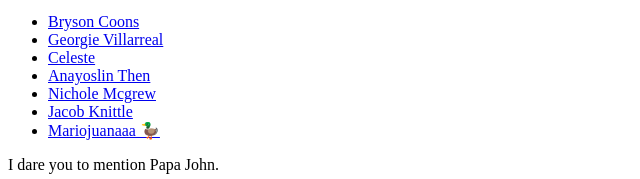
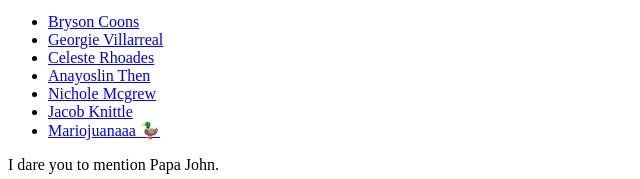
Before and after one commit to tacbodell/leon-the-genie, a website: page index.html in a window 1280 px wide. Shown: the part 866-1045 px from the top of the page, 0-640 px from the left. Drawn offline with Linux system fonts and the light colour scheme.

Commit message:
update credits list

```diff
--- a/index.html
+++ b/index.html
@@ -20,7 +20,7 @@
     <ul>
       <li><a href="https://twitter.com/brysonc00ns">Bryson Coons</a></li>
       <li><a href="https://x.com/holisticgeorge/">Georgie Villarreal</a></li>
-      <li><a href="https://twitter.com/CelesteIsBest88">Celeste</a></li>
+      <li><a href="https://twitter.com/CelesteIsBest88">Celeste Rhoades</a></li>
       <li><a href="https://twitter.com/AThen">Anayoslin Then</a></li>
       <li><a href="https://twitter.com/nicholemcgrew">Nichole Mcgrew</a></li>
       <li><a href="https://twitter.com/JDevelopsK">Jacob Knittle</a></li>
```
